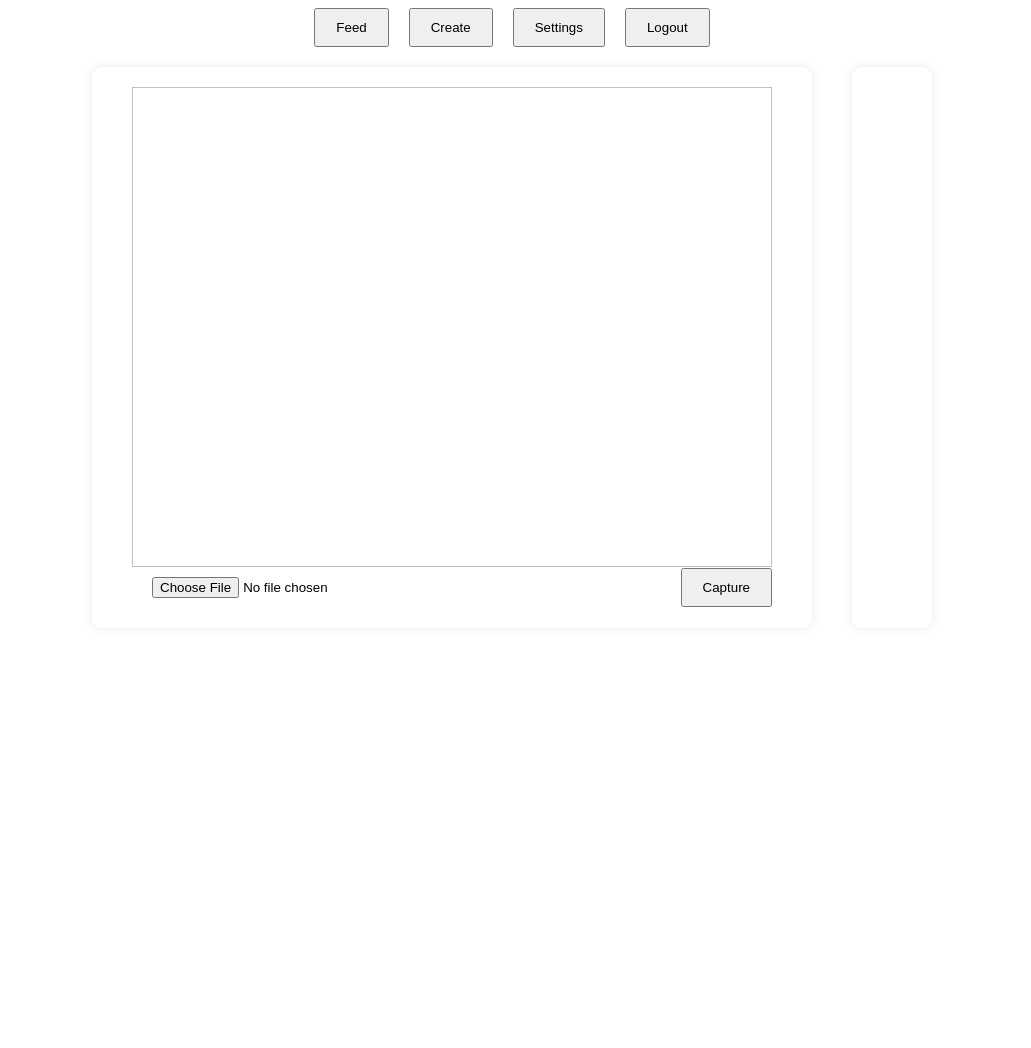
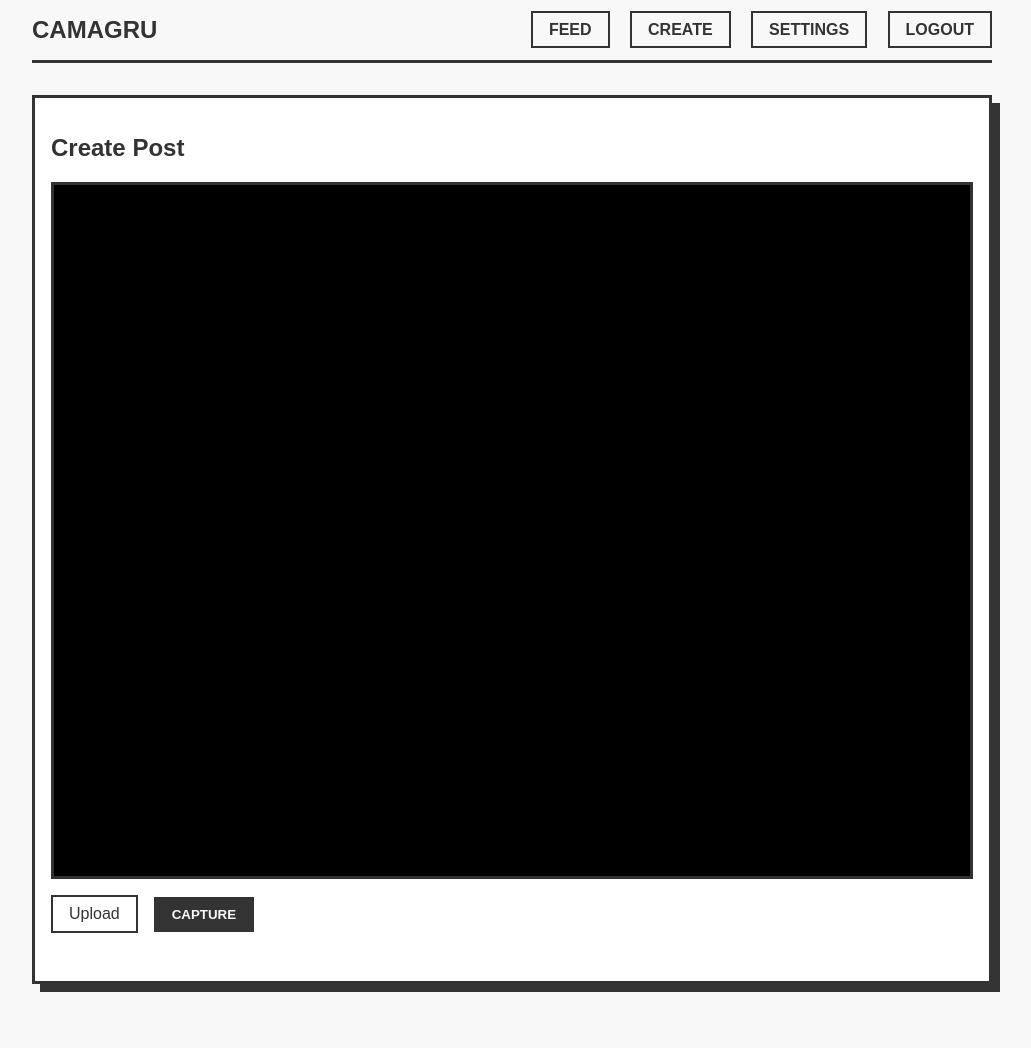
Before and after one commit to alexandre-hallaine/Camagru, a PHP site: page / in a window 1280 px wide, after a click on "CREATE". Shown: the whole page, without its empty margins (128-1159 px from the left). Before the commit the page ends 607 px from the top, so only its background shows below. Run offline with PHP 8.4, Linux system fonts and the light colour scheme.

Commit message:
feat: update for subject but not finished

```diff
--- a/public/index.html
+++ b/public/index.html
@@ -1,80 +1,72 @@
-<!doctype html>
+<!DOCTYPE html>
 <html lang="en">
     <head>
         <title>Camagru</title>
-        <link rel="stylesheet" href="../style.css" />
+        <link rel="stylesheet" href="style.css" />
+        <meta charset="UTF-8" />
+        <meta name="viewport" content="width=device-width, initial-scale=1.0" />
     </head>
     <body>
+        <div class="container">
             <header>
-            <button data-target="feed">Feed</button>
-            <button data-target="create">Create</button>
-            <button data-target="settings">Settings</button>
-            <button id="logout">Logout</button>
+                <div class="logo">Camagru</div>
+                <nav>
+                    <a href="#" data-target="feed">Feed</a>
+                    <a href="#" data-target="create">Create</a>
+                    <a href="#" data-target="settings">Settings</a>
+                    <a href="#" id="logout">Logout</a>
+                </nav>
             </header>
 
             <main>
-            <section id="feed">
-                <div></div>
+                <section id="feed" class="active">
+                    <!-- Posts will be dynamically loaded here -->
                 </section>
-            <section id="create" style="display: none; flex-direction: row">
-                <div class="card">
-                    <div style="position: relative">
-                        <video autoplay width="640" height="480"></video>
-                        <img
-                            id="preview"
-                            width="640"
-                            height="480"
-                            style="position: absolute"
-                        />
-                        <img
-                            id="overlay"
-                            width="640"
-                            height="480"
-                            style="position: absolute"
-                        />
+
+                <section id="create">
+                    <div class="create-container">
+                        <h2>Create Post</h2>
+                        <div class="media-capture">
+                            <video autoplay></video>
+                            <img id="preview" alt="Preview">
+                            <img id="overlay" alt="Overlay">
                         </div>
+                        <div class="controls">
+                            <label for="upload" class="file-upload-label">Upload</label>
+                            <input type="file" id="upload" accept="image/*" style="display: none;">
+                            <button id="capture" class="control-btn">Capture</button>
+                            <button id="delete" class="control-btn" style="display: none;">Delete</button>
+                            <button id="share" class="control-btn" style="display: none;">Share</button>
+                        </div>
+                        <div id="thumbnails"></div>
+                    </div>
+                </section>
 
-                    <div class="action">
-                        <input type="file" id="upload" accept="image/*" />
-                        <button id="capture">Capture</button>
-                    </div>
-                    <div class="action" style="display: none">
-                        <button id="delete">Delete</button>
-                        <button id="share">Share</button>
-                    </div>
-                </div>
-
-                <div
-                    id="thumbnails"
-                    class="card"
-                    style="overflow-y: auto; max-height: 80vh"
-                ></div>
-            </section>
-            <section id="settings" style="display: none" class="card">
+                <section id="settings">
+                    <div class="settings-container">
                         <h2>Settings</h2>
                         <form>
-                    <div style="display: inline-block">
-                        <label for="notify-comments"
-                            >Notify me by email when someone comments on my
-                            pictures</label
-                        >
-                        <input type="checkbox" id="notify-comments" />
+                            <p>
+                                <label for="notify-comments">Email notifications for comments</label>
+                                <input type="checkbox" id="notify-comments">
+                            </p>
+                            <p>
+                                <input type="email" id="email" placeholder="New email">
+                            </p>
+                            <p>
+                                <input type="text" id="username" placeholder="New username">
+                            </p>
+                            <p>
+                                <input type="password" id="password" placeholder="New password">
+                            </p>
+                            <p>
+                                <button type="submit">Update</button>
+                            </p>
+                        </form>
                     </div>
-                    <input type="email" id="email" placeholder="New email" />
-                    <input
-                        type="text"
-                        id="username"
-                        placeholder="New username"
-                    />
-                    <input
-                        type="password"
-                        id="password"
-                        placeholder="New password"
-                    />
-                    <button type="submit">Update</button>
-                </form>
                 </section>
             </main>
+        </div>
 
         <script type="module" src="main.js"></script>
     </body>
--- a/public/main.js
+++ b/public/main.js
@@ -13,13 +13,12 @@ async function upload(data) {
   const formData = new FormData();
   formData.append("file", file);
 
-  const response = await fetch("https://file.hallaine.com/api", {
+  return await fetch("https://file.hallaine.com/api", {
     method: "POST",
     body: formData,
-  });
-
-  const result = await response.json();
-  return result.url;
+  })
+    .then(async (response) => (await response.json()).url)
+    .catch(() => null);
 }
 
 async function renderFeed(clear = false) {
@@ -30,145 +29,117 @@ async function renderFeed(clear = false) {
   const { data: images } = await apiCall(`/api/images?page=${++page}`, "GET");
   if (images.length === 5) hasMore = true;
 
-  const feed = document.querySelector("#feed > div:first-child");
+  const feed = document.querySelector("#feed");
   if (clear) feed.innerHTML = "";
 
   for (const image of images) {
-    const div = document.createElement("div");
-    div.classList.add("card");
-    div.classList.add("image");
-    feed.appendChild(div);
+    const root = document.createElement("div");
+    root.classList.add("post");
+    root.innerHTML = `
+      <div class="post-header">
+        <b>${image.user.username}</b>
+      </div>
+      <div class="post-image">
+        <img src="${image.content}" alt="Post Image">
+      </div>
+      <div class="post-content">
+        <div class="post-actions">
+          <button class="like-btn">${image.likes.some((userId) => userId === id) ? "Liked" : "Like"}</button>
+          <button class="comment-btn">Comment</button>
+          <button class="share-btn">Share</button>
+          <button class="delete-btn">Delete</button>
+        </div>
+        <div class="post-likes">${image.likes.length} likes</div>
+        <div class="post-comments">
+          ${image.comments.map((comment) => `<div class="comment"><b>${comment.user.username}</b> ${comment.body}</div>`).join("")}
+        </div>
+        <div class="add-comment">
+          <input type="text" placeholder="Add a comment...">
+          <button>Post</button>
+        </div>
+      </div>
+    `;
+    feed.appendChild(root);
 
-    const img = document.createElement("img");
-    img.src = image.content;
-    div.appendChild(img);
-
-    const action = document.createElement("div");
-    action.classList.add("action");
-    div.appendChild(action);
-
-    const username = document.createElement("h3");
-    username.textContent = image.user.username;
-    action.appendChild(username);
-
-    const date = document.createElement("em");
-    date.textContent = `Posted on ${new Date(image.created_at).toLocaleString()}`;
-    action.appendChild(date);
-
-    const like = document.createElement("button");
-    like.textContent = image.liked ? "Unlike" : "Like";
-    if (id) action.appendChild(like);
-    like.addEventListener("click", async () => {
+    const likeBtn = root.querySelector(".like-btn");
+    if (id) {
+      likeBtn.addEventListener("click", async () => {
         const { ok, data } = await apiCall(
           `/api/images/${image.id}/like`,
           "POST",
         );
-      if (ok) like.textContent = data.liked ? "Unlike" : "Like";
+        if (ok) likeBtn.innerHTML = data.liked ? "❤️" : "🤍";
       });
 
-    const deleteBtn = document.createElement("button");
-    deleteBtn.textContent = "Delete";
-    if (image.user.id === id) action.appendChild(deleteBtn);
+      const commentBtn = root.querySelector(".comment-btn");
+      commentBtn.addEventListener("click", () => {
+        root.querySelector(".add-comment input").focus();
+      });
+
+      const shareBtn = root.querySelector(".share-btn");
+      shareBtn.addEventListener("click", async () => {
+        if (navigator.share) {
+          try {
+            await navigator.share({
+              title: "Check out this image from Camagru!",
+              text: "I thought you might like this image.",
+              url: image.content,
+            });
+          } catch (error) {
+            console.error("Error sharing:", error);
+          }
+        } else {
+          navigator.clipboard.writeText(image.content).then(() => {
+            alert("Image URL copied to clipboard!");
+          }, () => {
+            alert("Failed to copy image URL to clipboard.");
+          });
+        }
+      });
+
+      const deleteBtn = root.querySelector(".delete-btn");
+      if (id !== image.user.id) deleteBtn.style.display = "none";
+      else {
         deleteBtn.addEventListener("click", async () => {
           if (!confirm("Are you sure you want to delete this image?")) return;
 
-      const { ok, data } = await apiCall(`/api/images/${image.id}`, "DELETE");
+          const { ok, data } = await apiCall(
+            `/api/images/${image.id}`,
+            "DELETE",
+          );
 
           if (ok) renderFeed(true);
           else alert(data.message);
         });
-
-    let url = null;
-    async function getUrl() {
-      if (!url) url = await upload(image.content);
-      return url;
       }
 
-    const facebook = document.createElement("button");
-    facebook.textContent = "Facebook";
-    action.appendChild(facebook);
-    facebook.addEventListener("click", async () => {
-      window.open(
-        `https://www.facebook.com/sharer/sharer.php?u=${encodeURIComponent(await getUrl())}`,
-        "_blank",
-      );
-    });
+      const addCommentBtn = root.querySelector(".add-comment button");
+      const addCommentInput = root.querySelector(".add-comment input");
 
-    const twitter = document.createElement("button");
-    twitter.textContent = "Twitter";
-    action.appendChild(twitter);
-    twitter.addEventListener("click", async () => {
-      window.open(
-        `https://twitter.com/intent/tweet?url=${encodeURIComponent(await getUrl())}&text=${encodeURIComponent("Check out this image!")}`,
-        "_blank",
-      );
-    });
+      if (id) {
+        addCommentBtn.addEventListener("click", async () => {
+          const body = addCommentInput.value.trim();
+          if (body.length === 0) return alert("Comment cannot be empty");
+          addCommentInput.value = "";
 
-    const pinterest = document.createElement("button");
-    pinterest.textContent = "Pinterest";
-    action.appendChild(pinterest);
-    pinterest.addEventListener("click", async () => {
-      window.open(
-        `https://pinterest.com/pin/create/button/?url=${encodeURIComponent(await getUrl())}&media=${encodeURIComponent(await getUrl())}&description=${encodeURIComponent("Check out this image!")}`,
-        "_blank",
-      );
-    });
-
-    const comments = document.createElement("div");
-    comments.classList.add("comments");
-    div.appendChild(comments);
-
-    function createCommentElement(comment) {
-      const commentDiv = document.createElement("div");
-      comments.appendChild(commentDiv);
-
-      const author = document.createElement("strong");
-      author.textContent = comment.user.username;
-      commentDiv.appendChild(author);
-
-      const date = document.createElement("em");
-      date.textContent = ` (${new Date(comment.created_at).toLocaleString()})`;
-      commentDiv.appendChild(date);
-
-      const body = document.createElement("span");
-      body.textContent = `: ${comment.body}`;
-      commentDiv.appendChild(body);
-    }
-
-    const commentAction = document.createElement("div");
-    commentAction.classList.add("action");
-    if (id) comments.appendChild(commentAction);
-
-    const commentInput = document.createElement("input");
-    commentInput.type = "text";
-    commentAction.appendChild(commentInput);
-
-    const commentButton = document.createElement("button");
-    commentButton.textContent = "Post";
-    commentAction.appendChild(commentButton);
-    commentButton.addEventListener("click", async () => {
           const { ok, data } = await apiCall(
             `/api/images/${image.id}/comment`,
             "POST",
-        { body: commentInput.value },
+            { body },
           );
-      if (!ok) {
-        alert(data.message);
-        return;
+
+          if (!ok) return alert(data.message);
+
+          const newComment = document.createElement("div");
+          newComment.classList.add("comment");
+          newComment.innerHTML = `<b>${document.getElementById("username").value}</b>: ${body}`;
+          root.querySelector(".post-comments").appendChild(newComment);
+        });
+      } else {
+        addCommentInput.style.display = "none";
+        addCommentBtn.style.display = "none";
       }
-
-      createCommentElement({
-        user: {
-          username: document.getElementById("username").value,
-        },
-        body: commentInput.value,
-        created_at: data.created_at,
-      });
-
-      commentInput.value = "";
-    });
-
-    for (const data of image.comments) createCommentElement(data);
+    }
   }
 }
 
@@ -189,21 +160,29 @@ window.addEventListener("scroll", () => {
     document.getElementById("email").value = settings.email;
     document.getElementById("username").value = settings.username;
   } else {
-    document.querySelector("header button#logout").textContent = "Login";
-    document.querySelector("header button[data-target='settings']").remove();
-    document.querySelector("header button[data-target='create']").remove();
+    document.querySelector("a#logout").textContent = "Login";
+    document.querySelector("a[data-target='settings']").style.display = "none";
+    document.querySelector("a[data-target='create']").style.display = "none";
   }
 
   await renderFeed(true);
 })();
 
-document.querySelectorAll("header button").forEach((btn) => {
-  btn.addEventListener("click", () => {
-    const targetId = btn.dataset.target;
+document.querySelectorAll("nav a").forEach((link) => {
+  link.addEventListener("click", (e) => {
+    e.preventDefault();
+    const targetId = link.dataset.target;
     if (!targetId) return;
+
     document.querySelectorAll("main section").forEach((sec) => {
-      sec.style.display = sec.id === targetId ? "flex" : "none";
+      sec.classList.remove("active");
     });
+
+    document.getElementById(targetId).classList.add("active");
+
+    if (targetId === "create") {
+      toggleCreateStep(false);
+    }
   });
 });
 
@@ -241,17 +220,33 @@ navigator.mediaDevices
   })
   .catch((e) => console.error("Camera error:", e));
 
-function toggleCreateStep(second) {
-  if (!second) {
-    document.getElementById("upload").value = "";
-    document.getElementById("preview").src = "#";
-    document.getElementById("thumbnails").style.display = "flex";
-    document.getElementById("overlay").style.display = "block";
+function toggleCreateStep(showPreview) {
+  const video = document.querySelector("video");
+  const preview = document.getElementById("preview");
+  const overlay = document.getElementById("overlay");
+  const captureBtn = document.getElementById("capture");
+  const deleteBtn = document.getElementById("delete");
+  const shareBtn = document.getElementById("share");
+  const thumbnails = document.getElementById("thumbnails");
+
+  if (showPreview) {
+    video.style.display = "none";
+    preview.style.display = "block";
+    overlay.style.display = "block";
+    deleteBtn.style.display = "inline-block";
+    shareBtn.style.display = "inline-block";
+    captureBtn.style.display = "none";
+  } else {
+    video.style.display = "block";
+    preview.src = "#";
+    preview.style.display = "none";
+    overlay.src = "#";
+    overlay.style.display = "none";
+    thumbnails.style.display = "flex";
+    deleteBtn.style.display = "none";
+    shareBtn.style.display = "none";
+    captureBtn.style.display = "inline-block";
   }
-
-  const actions = document.querySelectorAll("#create .action");
-  actions[0].style.display = second ? "none" : "block";
-  actions[1].style.display = second ? "block" : "none";
 }
 
 document.getElementById("upload").onchange = async (e) => {
@@ -268,8 +263,11 @@ document.getElementById("upload").onchange = async (e) => {
     reader.onload = resolve;
   });
 
-  if (file.type === "image/gif") preview.src = reader.result;
-  else {
+  if (file.type === "image/gif") {
+    preview.src = reader.result;
+    overlay.style.display = "none";
+    thumbnails.style.display = "none";
+  } else {
     const img = new Image();
     img.src = reader.result;
     await new Promise((resolve) => {
@@ -283,11 +281,6 @@ document.getElementById("upload").onchange = async (e) => {
     ctx.drawImage(img, 0, 0);
 
     preview.src = canvas.toDataURL("image/png");
-  }
-
-  if (file.type === "image/gif") {
-    overlay.style.display = "none";
-    thumbnails.style.display = "none";
   }
 
   toggleCreateStep(true);
@@ -327,21 +320,25 @@ document.getElementById("delete").onclick = () => {
 document.getElementById("share").onclick = async () => {
   const image = document.getElementById("preview").src;
 
-  if (document.getElementById("overlay").style.display !== "none" && !overlay) {
-    alert("You must select an overlay to share an image");
-    return;
+  if (navigator.share) {
+    try {
+      const response = await fetch(image);
+      const blob = await response.blob();
+      const file = new File([blob], 'image.png', { type: blob.type });
+
+      await navigator.share({
+        title: "Check out this image from Camagru!",
+        text: "I thought you might like this image.",
+        files: [file],
+      });
+    } catch (error) {
+      console.error("Error sharing:", error);
     }
-
-  console.log({ image, overlay });
-
-  const { ok, data } = await apiCall("/api/images", "POST", {
-    image,
-    overlay,
+  } else {
+    navigator.clipboard.writeText(image).then(() => {
+      alert("Image URL copied to clipboard!");
+    }, () => {
+      alert("Failed to copy image URL to clipboard.");
     });
-
-  if (!ok) alert(data.message);
-  else {
-    toggleCreateStep(false);
-    renderFeed(true);
   }
 };
--- a/public/style.css
+++ b/public/style.css
@@ -1,56 +1,104 @@
-body {
-    display: flex;
-    flex-direction: column;
-    align-items: center;
+:root {
+    --primary-color: #333;
+    --secondary-color: #f8f8f8;
+    --border: 3px solid var(--primary-color);
+    --border-2px: 2px solid var(--primary-color);
+    --font-main: 'Arial', sans-serif;
+    --transition: all 0.2s ease-in-out;
 }
 
-button,
-input {
-    padding: 10px 20px;
+body { font-family: var(--font-main); background-color: var(--secondary-color); color: var(--primary-color); margin: 0; }
+.auth-body { display: flex; justify-content: center; align-items: center; min-height: 100vh; }
+
+.container { width: 90%; max-width: 960px; margin: 0 auto; }
+
+header, .post-header, .add-comment, .controls, .nav, #thumbnails { display: flex; align-items: center; }
+header { justify-content: space-between; padding: 1rem 0; border-bottom: var(--border); }
+
+.logo, .auth-logo, nav a, .post-header, .post-likes, .comment b, button {
+    font-weight: 700;
+    text-transform: uppercase;
 }
 
-header,
-.nav {
-    display: flex;
-    gap: 20px;
+.logo { font-size: 1.5rem; }
+.auth-logo { font-size: 2rem; text-align: center; margin-bottom: 2rem; }
+
+nav a, .post-actions button, .add-comment button, .control-btn, .file-upload-label {
+    cursor: pointer;
+    border: var(--border-2px);
+    padding: 0.5rem 1rem;
+    transition: var(--transition);
 }
 
-.card {
-    overflow: hidden;
-    box-shadow: 0 0 10px rgba(0, 0, 0, 0.1);
-    border-radius: 10px;
-    padding: 20px 40px;
-    margin: 20px;
+nav a {
+    text-decoration: none;
+    color: var(--primary-color);
+    margin-left: 1rem;
+    font-size: 1rem;
 }
 
-form {
-    display: flex;
-    flex-direction: column;
+nav a:hover, .add-comment button:hover, .file-upload-label:hover, .control-btn:hover, button[type="submit"]:hover, .post-actions button:hover {
+    background-color: var(--primary-color);
+    color: var(--secondary-color);
 }
 
-div {
-    display: flex;
-    flex-direction: column;
-    align-items: center;
+main { padding: 2rem 0; }
+section:not(.active) { display: none; }
+
+.post, .create-container, .settings-container, .card {
+    border: var(--border);
+    margin-bottom: 2rem;
+    background-color: #fff;
+    box-shadow: 8px 8px 0px var(--primary-color);
+    padding: 1rem;
 }
 
-.action,
-.action > div,
-.comments,
-.comments > div {
-    display: flex;
-    flex-direction: row;
-    width: 100%;
+.post-header { padding: 0.8rem 1rem; border-bottom: var(--border); }
+.post-header b { margin-right: 1rem; }
+
+.post-image img, .media-capture video, .media-capture img { width: 100%; display: block; }
+.post-content { padding: 1rem; }
+
+.post-actions button { background: none; color: var(--primary-color); font-size: 1.2rem; margin-right: 1rem; }
+.post-likes { margin: 1rem 0; }
+.comment b { margin-right: 0.5rem; }
+
+.add-comment { margin-top: 1rem; border-top: var(--border-2px); padding-top: 1rem; }
+input { background-color: #fff; color: var(--primary-color); font-size: 1rem; padding: 0.8rem; border: var(--border-2px); width: 100%; margin-bottom: 1rem; box-sizing: border-box; }
+
+.add-comment input { flex-grow: 1; padding: 0.5rem; }
+
+.add-comment button, .control-btn, button[type="submit"] { background: var(--primary-color); color: var(--secondary-color); }
+.add-comment button { margin-left: 1rem; }
+
+.media-capture { position: relative; padding-top: 75%; overflow: hidden; background-color: #000; border: var(--border); }
+.media-capture video, .media-capture img { position: absolute; top: 0; left: 0; height: 100%; object-fit: cover; }
+
+#overlay { z-index: 2; }
+#preview { z-index: 1; }
+
+#thumbnails { gap: 1rem; overflow-x: auto; margin-top: 1rem; padding-bottom: 1rem; }
+#thumbnails img { max-height: 80px; cursor: pointer; border: var(--border-2px); transition: var(--transition); }
+#thumbnails img:hover { transform: scale(1.05); box-shadow: 5px 5px 0px var(--primary-color); }
+
+.controls { flex-wrap: wrap; gap: 1rem; margin-top: 1rem; }
+.controls input[type="file"] { display: none; }
+
+.file-upload-label { background-color: #fff; color: var(--primary-color); font-size: 1rem; }
+
+.card { padding: 2rem; width: 350px; }
+
+.nav { justify-content: center; margin-bottom: 2rem; border-bottom: var(--border); }
+.nav button { background: none; border: none; color: var(--primary-color); font-size: 1rem; padding: 1rem; border-bottom: 3px solid transparent; }
+.nav button.active { border-bottom-color: var(--primary-color); }
+
+button[type="submit"] { width: 100%; padding: 0.8rem; cursor: pointer; border: var(--border-2px); transition: var(--transition); }
+
+@media (max-width: 768px) {
+    header { flex-direction: column; padding: 0.5rem 0; }
+    .logo { font-size: 1.2rem; }
+    nav { margin-top: 0.5rem; }
+    nav a { margin: 0.2rem; font-size: 0.8rem; padding: 0.3rem 0.6rem; }
+    .post, .create-container, .settings-container, .card { width: 100%; margin: 1rem 0; padding: 0.5rem; }
+    .post-actions button { font-size: 1rem; padding: 0.4rem; }
 }
-
-.action {
-    justify-content: space-between;
-}
-
-.comments {
-    flex-direction: column;
-}
-
-.comments > .action {
-    margin-bottom: 20px;
-}
--- a/server/controllers/SettingsController.php
+++ b/server/controllers/SettingsController.php
@@ -58,9 +58,7 @@ class SettingsController
             $this->userModel->updateUsername($_SESSION["id"], $input["username"]);
 
         if (strlen($input["password"]) > 0) {
-            if (strlen($input["password"]) < 6)
-                sendResponse(400, ["message" => "Password too short"]);
-
+            validatePassword($input["password"]);
             $this->userModel->updatePassword($_SESSION["id"], password_hash($input["password"], PASSWORD_DEFAULT));
         }
 
```
Also changed, not shown: public/auth/index.html (+19 -20 lines), public/auth/main.js (+7 -3 lines), server/controllers/AuthController.php (+9 -5 lines), server/controllers/ImageController.php (+10 -6 lines), server/models/Like.php (+6 -7 lines), server/models/Setting.php (+7 -0 lines), server/utils/helpers.php (+15 -1 lines), 1 other file. Lines whose indentation alone changed are shown as unchanged.
